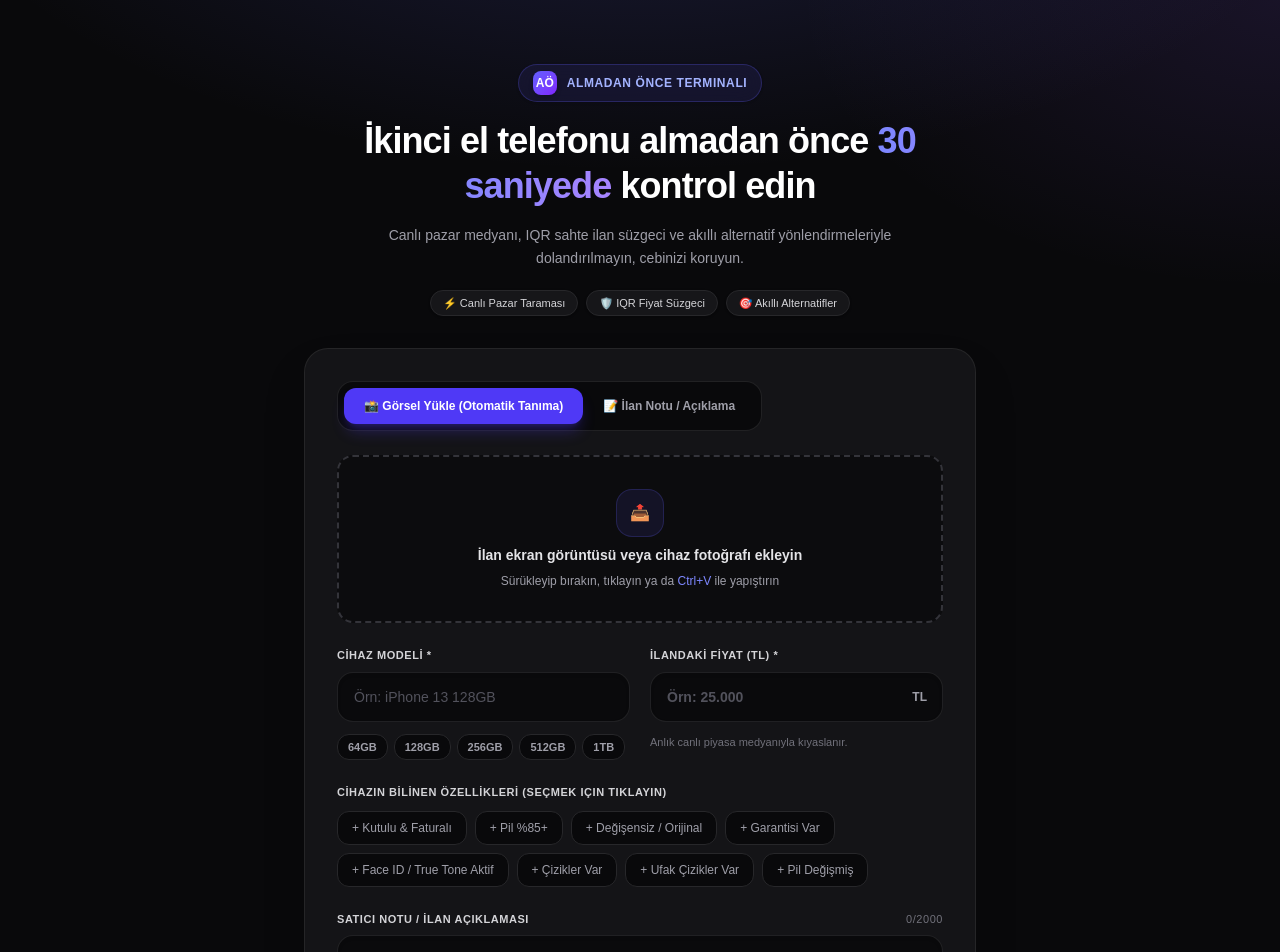
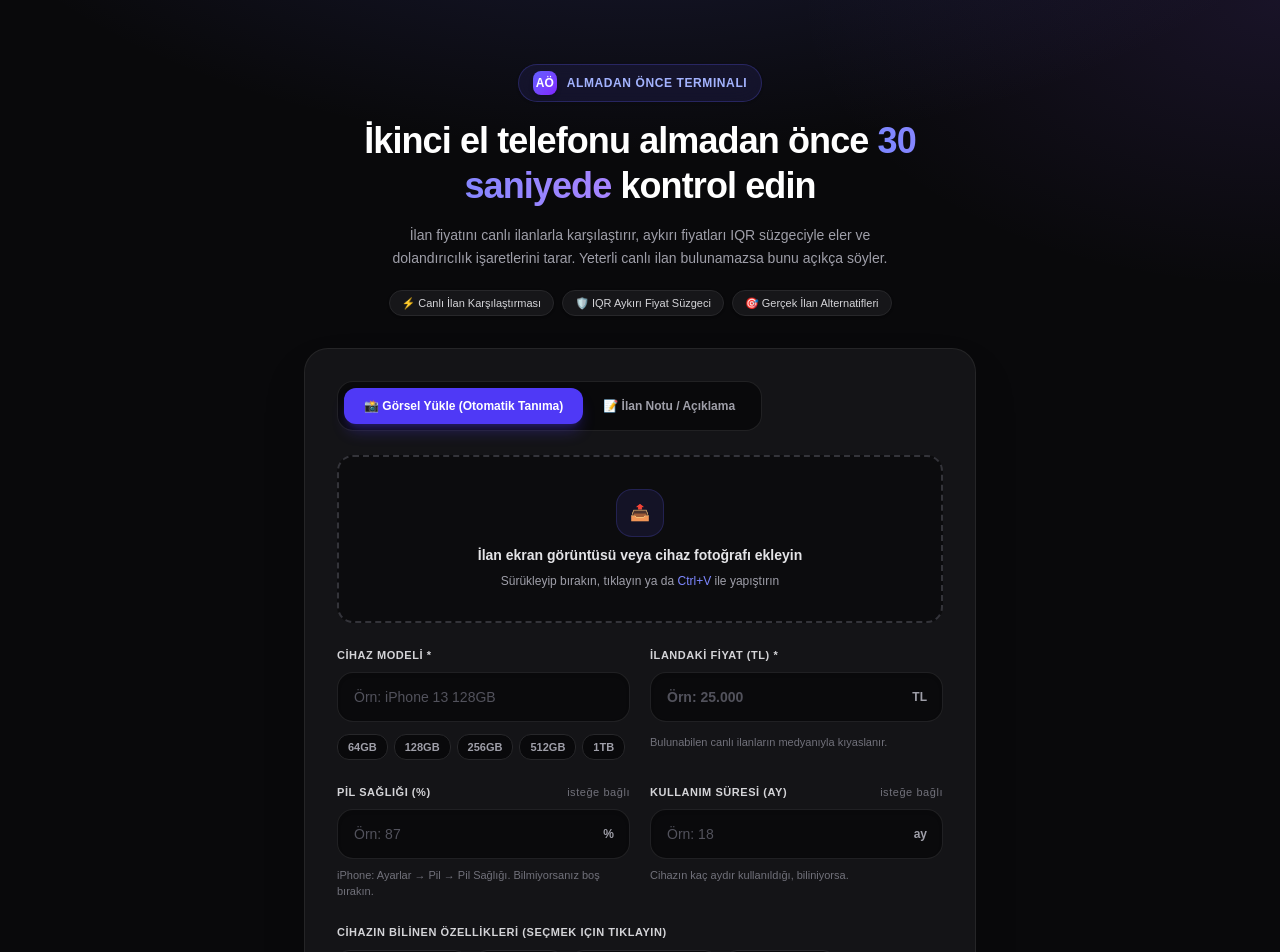
Before and after one commit to Jayson922/almadan-once, a Next.js app: page / in a window 1280 px wide. Shown: the top 952 px of the page. Built offline with nearby package versions, Linux system fonts and the light colour scheme.

Commit message:
feat: pil sagligi ve kullanim suresi girdisi, form metinleri duzeltildi

```diff
--- a/src/app/page.tsx
+++ b/src/app/page.tsx
@@ -26,6 +26,9 @@ const MAX_FILE_BYTES = 15 * 1024 * 1024;
 const MAX_DATA_URL_CHARS = 6_000_000;
 const MIN_PRICE = 1000;
 const MAX_PRICE = 1_000_000;
+const MIN_BATTERY = 50;
+const MAX_BATTERY = 100;
+const MAX_USAGE_MONTHS = 120;
 
 const AVAILABLE_TAGS: string[] = [
   "Kutulu & Faturalı",
@@ -169,6 +172,8 @@ export default function Home() {
   const [activeTab, setActiveTab] = useState<"image" | "text">("image");
   const [model, setModel] = useState("");
   const [priceDigits, setPriceDigits] = useState("");
+  const [batteryDigits, setBatteryDigits] = useState("");
+  const [usageDigits, setUsageDigits] = useState("");
   const [sellerNote, setSellerNote] = useState("");
   const [selectedTags, setSelectedTags] = useState<string[]>([]);
 
@@ -176,6 +181,7 @@ export default function Home() {
   const [imageName, setImageName] = useState("");
   const [imageBusy, setImageBusy] = useState(false);
   const [imageError, setImageError] = useState<string | null>(null);
+  const [autoFilled, setAutoFilled] = useState(false);
   const [dragOver, setDragOver] = useState(false);
   const fileInputRef = useRef<HTMLInputElement | null>(null);
 
@@ -208,6 +214,7 @@ export default function Home() {
       } else {
         setImageDataUrl(dataUrl);
         setImageName(file.name || "Yüklenen görsel");
+        setAutoFilled(false);
 
         try {
           const extractRes = await fetch("/api/extract", {
@@ -218,18 +225,26 @@ export default function Home() {
           const extractJson = await extractRes.json();
           if (extractRes.ok && extractJson.success && extractJson.data) {
             const ext = extractJson.data;
+            let filled = false;
             if (ext.extractedTitle || ext.model) {
               setModel(ext.extractedTitle || `${ext.brand || ""} ${ext.model} ${ext.storage || ""}`.trim());
+              filled = true;
             }
             if (ext.extractedPrice) {
-              setPriceDigits(ext.extractedPrice.toString());
+              const digits = String(ext.extractedPrice).replace(/\D/g, "").slice(0, 7);
+              if (digits) {
+                setPriceDigits(digits);
+                filled = true;
+              }
             }
             if (ext.sellerNote) {
               setSellerNote(ext.sellerNote);
+              filled = true;
             }
+            setAutoFilled(filled);
           }
         } catch {
-          // AI otomatik doldurma opsiyoneldir
+          // Otomatik doldurma opsiyoneldir
         }
       }
     } catch {
@@ -279,6 +294,7 @@ export default function Home() {
     setImageDataUrl(null);
     setImageName("");
     setImageError(null);
+    setAutoFilled(false);
   };
 
   const toggleTag = (tag: string) => {
@@ -293,11 +309,14 @@ export default function Home() {
     setReport(null);
     setModel("");
     setPriceDigits("");
+    setBatteryDigits("");
+    setUsageDigits("");
     setSellerNote("");
     setSelectedTags([]);
     setImageDataUrl(null);
     setImageName("");
     setImageError(null);
+    setAutoFilled(false);
     setError(null);
     window.scrollTo({ top: 0 });
   };
@@ -319,6 +338,17 @@ export default function Home() {
     const price = Number(priceDigits);
     if (!priceDigits || !Number.isFinite(price) || price < MIN_PRICE || price > MAX_PRICE) {
       setError("Lütfen 1.000 TL ile 1.000.000 TL arasında geçerli bir fiyat girin.");
+      return;
+    }
+
+    const battery = batteryDigits === "" ? null : Number(batteryDigits);
+    if (battery !== null && (!Number.isFinite(battery) || battery < MIN_BATTERY || battery > MAX_BATTERY)) {
+      setError(`Pil sağlığı %${MIN_BATTERY} ile %${MAX_BATTERY} arasında olmalı. Bilmiyorsanız boş bırakın.`);
+      return;
+    }
+    const usageMonths = usageDigits === "" ? null : Number(usageDigits);
+    if (usageMonths !== null && (!Number.isFinite(usageMonths) || usageMonths > MAX_USAGE_MONTHS)) {
+      setError(`Kullanım süresi en fazla ${MAX_USAGE_MONTHS} ay olabilir. Bilmiyorsanız boş bırakın.`);
       return;
     }
 
@@ -346,6 +376,8 @@ export default function Home() {
           tags: selectedTags,
           sellerNote: sellerNote.trim(),
           image: imageDataUrl,
+          batteryHealthPct: battery,
+          usageMonths,
         }),
       });
 
@@ -437,12 +469,12 @@ export default function Home() {
             İkinci el telefonu almadan önce <span className="text-transparent bg-clip-text bg-gradient-to-r from-indigo-400 to-violet-400">30 saniyede</span> kontrol edin
           </h1>
           <p className="text-sm text-zinc-400 max-w-lg mx-auto leading-relaxed">
-            Canlı pazar medyanı, IQR sahte ilan süzgeci ve akıllı alternatif yönlendirmeleriyle dolandırılmayın, cebinizi koruyun.
+            İlan fiyatını canlı ilanlarla karşılaştırır, aykırı fiyatları IQR süzgeciyle eler ve dolandırıcılık işaretlerini tarar. Yeterli canlı ilan bulunamazsa bunu açıkça söyler.
           </p>
           <div className="flex flex-wrap justify-center gap-2 pt-1 text-[11px] font-medium text-zinc-300">
-            <span className="px-3 py-1 rounded-full bg-zinc-900/90 border border-zinc-800 shadow-sm">⚡ Canlı Pazar Taraması</span>
-            <span className="px-3 py-1 rounded-full bg-zinc-900/90 border border-zinc-800 shadow-sm">🛡️ IQR Fiyat Süzgeci</span>
-            <span className="px-3 py-1 rounded-full bg-zinc-900/90 border border-zinc-800 shadow-sm">🎯 Akıllı Alternatifler</span>
+            <span className="px-3 py-1 rounded-full bg-zinc-900/90 border border-zinc-800 shadow-sm">⚡ Canlı İlan Karşılaştırması</span>
+            <span className="px-3 py-1 rounded-full bg-zinc-900/90 border border-zinc-800 shadow-sm">🛡️ IQR Aykırı Fiyat Süzgeci</span>
+            <span className="px-3 py-1 rounded-full bg-zinc-900/90 border border-zinc-800 shadow-sm">🎯 Gerçek İlan Alternatifleri</span>
           </div>
         </header>
 
@@ -487,7 +519,15 @@ export default function Home() {
                   <img src={imageDataUrl} alt="Önizleme" className="w-20 h-20 object-cover rounded-xl border border-zinc-800 shadow-md" />
                   <div className="min-w-0 flex-1">
                     <p className="text-sm font-medium text-white truncate">{imageName}</p>
-                    <p className="text-[11px] text-emerald-400 font-medium mt-0.5">✓ Görsel yüklendi ve yapay zeka ile eşleştirildi.</p>
+                    {autoFilled ? (
+                      <p className="text-[11px] text-emerald-400 font-medium mt-0.5">
+                        ✓ Görsel yüklendi. Model, fiyat veya not otomatik dolduruldu, alanları kontrol edin.
+                      </p>
+                    ) : (
+                      <p className="text-[11px] text-amber-300 font-medium mt-0.5">
+                        Görsel yüklendi. Otomatik doldurma yapılamadı, alanları elle girin.
+                      </p>
+                    )}
                   </div>
                   <button
                     type="button"
@@ -539,7 +579,7 @@ export default function Home() {
             <div className="bg-zinc-950/80 border border-zinc-800 rounded-2xl p-4 text-xs text-zinc-400 space-y-1.5">
               <p className="font-semibold text-zinc-200 text-sm">💡 İpucu</p>
               <p className="leading-relaxed">
-                İlan platformlarının korumaları nedeniyle direkt linkler okunamamaktadır. İlandaki açıklamayı ve detayları kopyalayıp aşağıdaki <span className="text-indigo-300 font-medium">Satıcı Notu</span> alanına yapıştırabilirsiniz.
+                İlan bağlantıları çoğu zaman güvenilir okunamaz. En doğru sonuç için ilandaki açıklamayı kopyalayıp aşağıdaki <span className="text-indigo-300 font-medium">Satıcı Notu</span> alanına yapıştırın.
               </p>
             </div>
           )}
@@ -603,7 +643,52 @@ export default function Home() {
                 />
                 <span className="absolute right-4 top-1/2 -translate-y-1/2 text-xs font-bold text-zinc-400">TL</span>
               </div>
-              <p className="text-[11px] text-zinc-500 pt-1">Anlık canlı piyasa medyanıyla kıyaslanır.</p>
+              <p className="text-[11px] text-zinc-500 pt-1">Bulunabilen canlı ilanların medyanıyla kıyaslanır.</p>
+            </div>
+          </div>
+
+          {/* Pil Sağlığı ve Kullanım Süresi (isteğe bağlı) */}
+          <div className="grid grid-cols-1 md:grid-cols-2 gap-5">
+            <div className="space-y-2">
+              <label htmlFor="battery" className="text-[11px] font-bold tracking-wider text-zinc-300 uppercase flex justify-between">
+                <span>PİL SAĞLIĞI (%)</span>
+                <span className="text-zinc-500 font-normal normal-case">isteğe bağlı</span>
+              </label>
+              <div className="relative">
+                <input
+                  id="battery"
+                  type="text"
+                  inputMode="numeric"
+                  value={batteryDigits}
+                  onChange={(e) => setBatteryDigits(e.target.value.replace(/\D/g, "").slice(0, 3))}
+                  placeholder="Örn: 87"
+                  autoComplete="off"
+                  className={`${inputClass} pr-12`}
+                />
+                <span className="absolute right-4 top-1/2 -translate-y-1/2 text-xs font-bold text-zinc-400">%</span>
+              </div>
+              <p className="text-[11px] text-zinc-500">iPhone: Ayarlar → Pil → Pil Sağlığı. Bilmiyorsanız boş bırakın.</p>
+            </div>
+
+            <div className="space-y-2">
+              <label htmlFor="usage" className="text-[11px] font-bold tracking-wider text-zinc-300 uppercase flex justify-between">
+                <span>KULLANIM SÜRESİ (AY)</span>
+                <span className="text-zinc-500 font-normal normal-case">isteğe bağlı</span>
+              </label>
+              <div className="relative">
+                <input
+                  id="usage"
+                  type="text"
+                  inputMode="numeric"
+                  value={usageDigits}
+                  onChange={(e) => setUsageDigits(e.target.value.replace(/\D/g, "").slice(0, 3))}
+                  placeholder="Örn: 18"
+                  autoComplete="off"
+                  className={`${inputClass} pr-14`}
+                />
+                <span className="absolute right-4 top-1/2 -translate-y-1/2 text-xs font-bold text-zinc-400">ay</span>
+              </div>
+              <p className="text-[11px] text-zinc-500">Cihazın kaç aydır kullanıldığı, biliniyorsa.</p>
             </div>
           </div>
 
@@ -659,9 +744,9 @@ export default function Home() {
           {loading ? (
             <div className="bg-indigo-600/15 border border-indigo-500/40 p-5 rounded-2xl text-center space-y-3 shadow-inner" aria-live="polite">
               <div className="inline-block animate-spin rounded-full h-7 w-7 border-2 border-indigo-400 border-t-transparent" />
-              <p className="text-sm font-semibold text-indigo-200">Canlı Pazar Taranıyor ve İleri Düzey Rapor Hazırlanıyor...</p>
+              <p className="text-sm font-semibold text-indigo-200">Canlı ilanlar aranıyor ve rapor hazırlanıyor...</p>
               <p className="text-xs text-zinc-400">
-                Geçen süre: {elapsed} sn. IQR sahte ilan süzgeci ve mühendislik motoru çalışıyor.
+                Geçen süre: {elapsed} sn. Aykırı fiyat süzgeci ve mühendislik motoru çalışıyor.
               </p>
               <button
                 type="button"
```
Also changed, not shown: src/lib/ekspertizInput.ts (+32 -0 lines).
